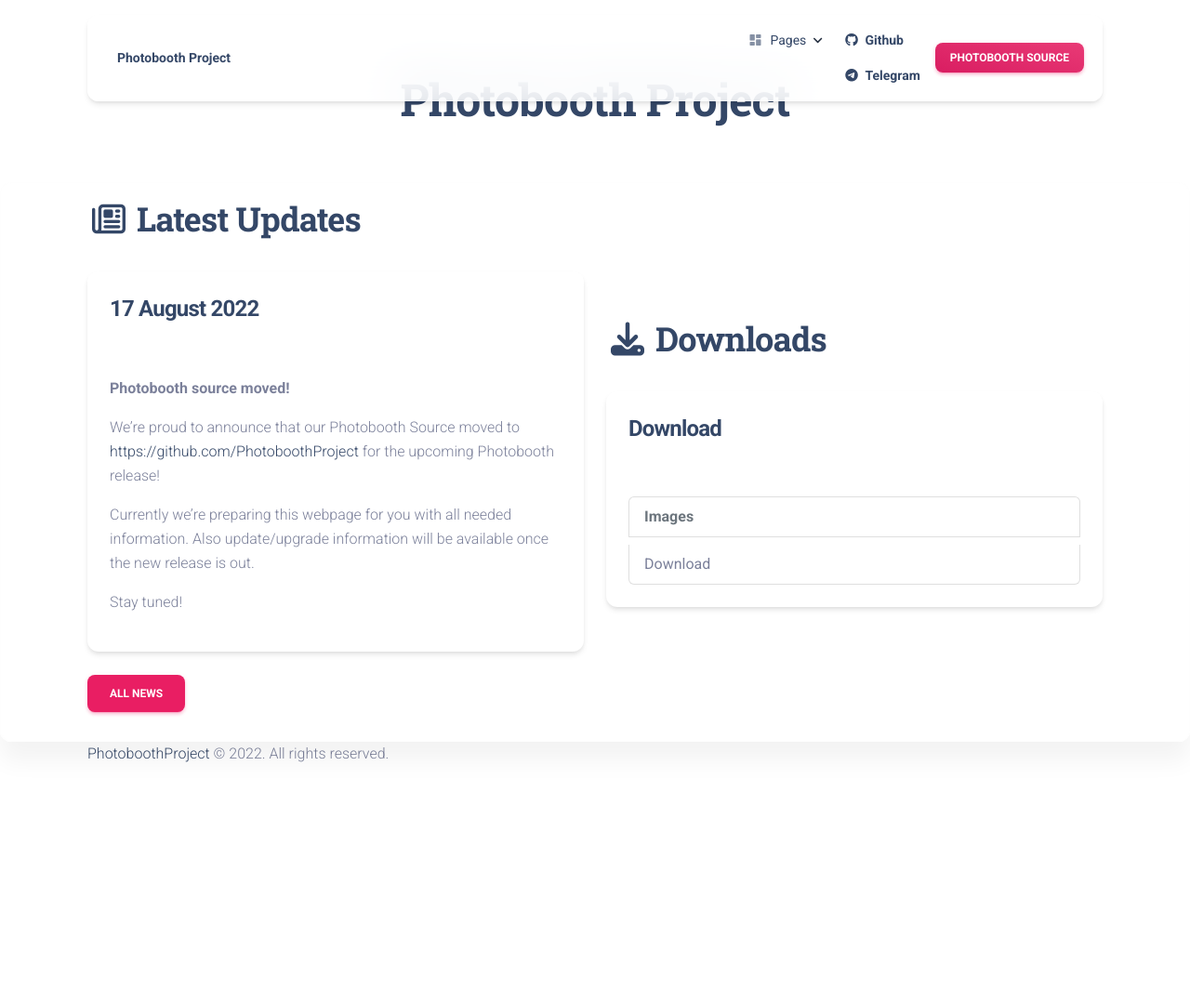
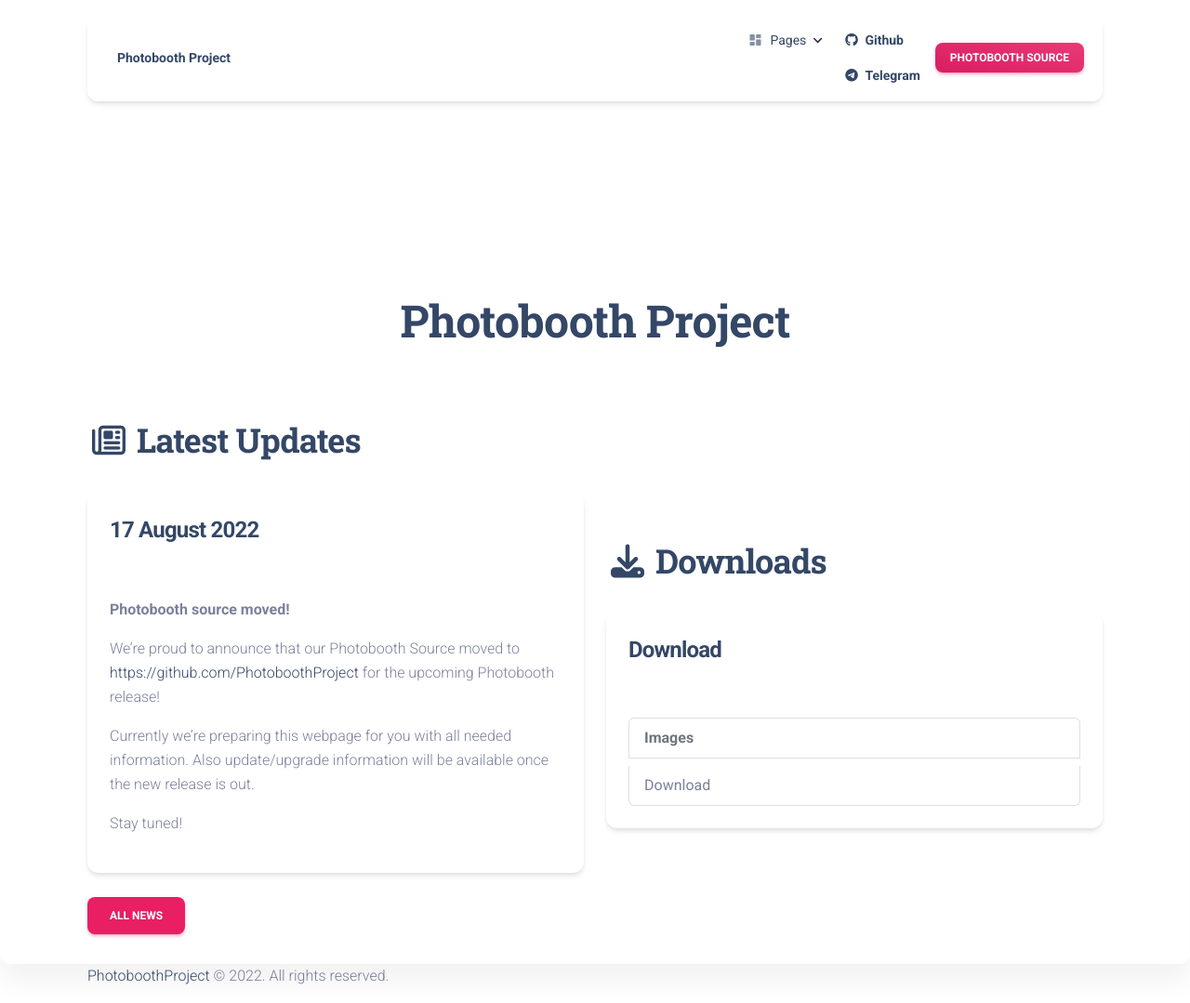
Before and after one commit to PhotoboothProject/PhotoboothProject.github.io, a Jekyll site: the page built from index.html, in a window 1280 px wide. Shown: the whole page at 93% size. Built offline with Jekyll 4.4.1, drawn with Linux system fonts in a browser that asks for light colours; nearby versions of some CDN libraries; before the commit the page ends 900 px from its top, so only the background shows below that.

Commit message:
Adjust page-header height

```diff
--- a/_layouts/blank.html
+++ b/_layouts/blank.html
@@ -94,10 +94,7 @@
     </div>
     <!-- End Navbar -->
 
-    <div class="page-header">
-        </br>
-        </br>
-        </br>
+    <div class="page-header" style="min-height: 35vh !important">
     </div>
 
     <div class="container">
```
